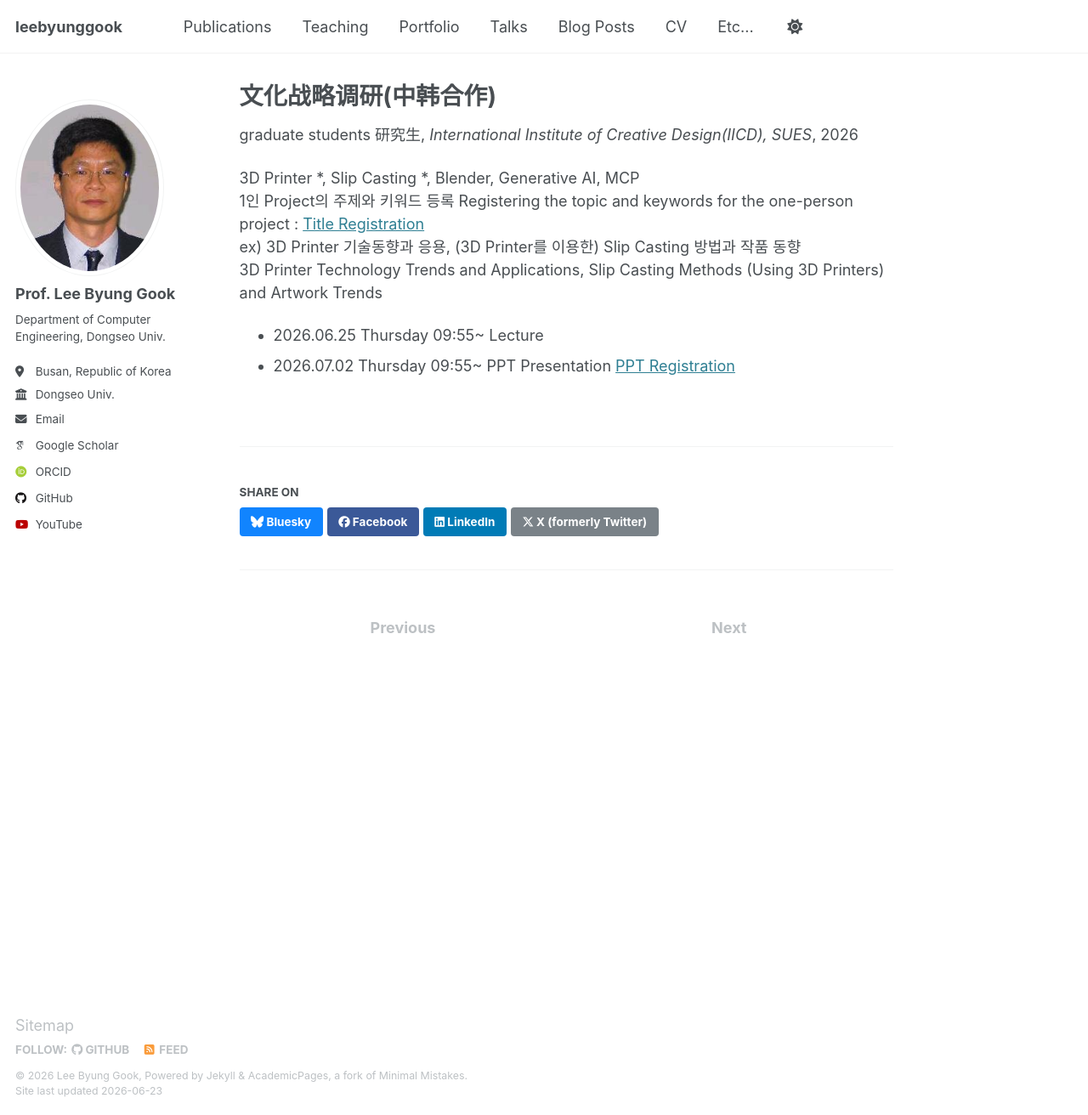
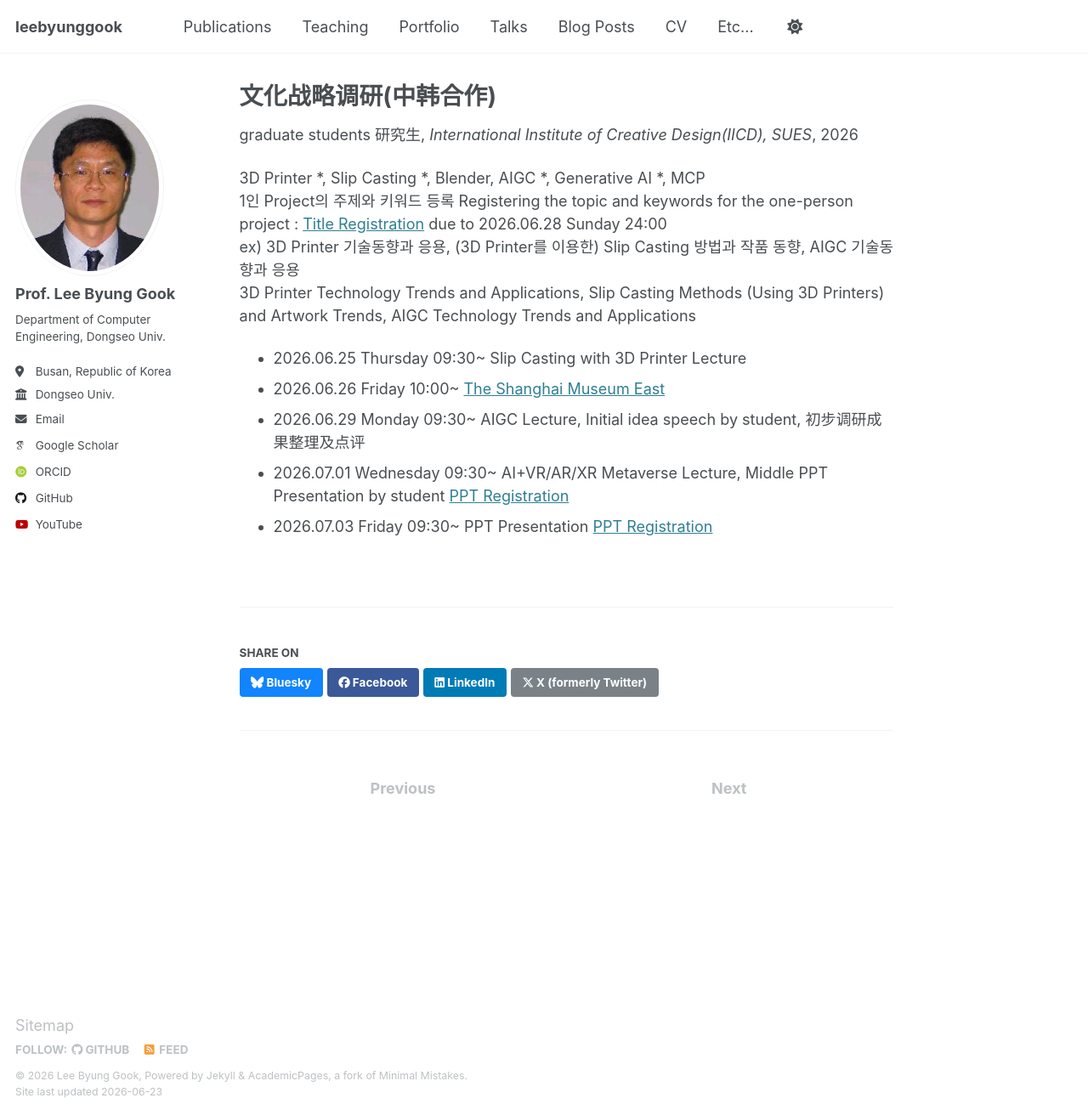
Before and after one commit to leebyunggook/leebyunggook.github.io, a Jekyll site: the page built from _teaching/2026-spring-teaching-10.md, in a window 1280 px wide and 1312 px high. Shown: the whole window at 85% size. Built offline with Jekyll 4.4.1, drawn with Linux system fonts in a browser that asks for light colours; some web fonts are replaced.

Commit message:
Update 2026-spring-teaching-10.md

```diff
--- a/_teaching/2026-spring-teaching-10.md
+++ b/_teaching/2026-spring-teaching-10.md
@@ -8,10 +8,13 @@ date: 2026-06-05
 location: "Shanghai, China"
 ---
 
-3D Printer *, Slip Casting *, Blender, Generative AI, MCP
+3D Printer *, Slip Casting *, Blender, AIGC *, Generative AI *, MCP
 1인 Project의 주제와 키워드 등록 Registering the topic and keywords for the one-person project :
-[Title Registration](https://f.kdocs.cn/g/tPz0zkac/)
-ex) 3D Printer 기술동향과 응용, (3D Printer를 이용한) Slip Casting 방법과 작품 동향
-3D Printer Technology Trends and Applications, Slip Casting Methods (Using 3D Printers) and Artwork Trends
-* 2026.06.25 Thursday 09:55~ Lecture
-* 2026.07.02 Thursday 09:55~ PPT Presentation [PPT Registration](https://f.kdocs.cn/g/VOoFe4bH/)
+[Title Registration](https://f.kdocs.cn/g/tPz0zkac/) due to 2026.06.28 Sunday 24:00
+ex) 3D Printer 기술동향과 응용, (3D Printer를 이용한) Slip Casting 방법과 작품 동향, AIGC 기술동향과 응용
+3D Printer Technology Trends and Applications, Slip Casting Methods (Using 3D Printers) and Artwork Trends, AIGC Technology Trends and Applications
+* 2026.06.25 Thursday 09:30~ Slip Casting with 3D Printer Lecture
+* 2026.06.26 Friday 10:00~ [The Shanghai Museum East](https://www.shanghaimuseum.net/mu/frontend/pg/en/service/visit-east)
+* 2026.06.29 Monday 09:30~ AIGC Lecture, Initial idea speech by student, 初步调研成果整理及点评
+* 2026.07.01 Wednesday 09:30~ AI+VR/AR/XR Metaverse Lecture, Middle PPT Presentation by student [PPT Registration](https://f.kdocs.cn/g/VOoFe4bH/)
+* 2026.07.03 Friday 09:30~ PPT Presentation [PPT Registration](https://f.kdocs.cn/g/VOoFe4bH/)
```
